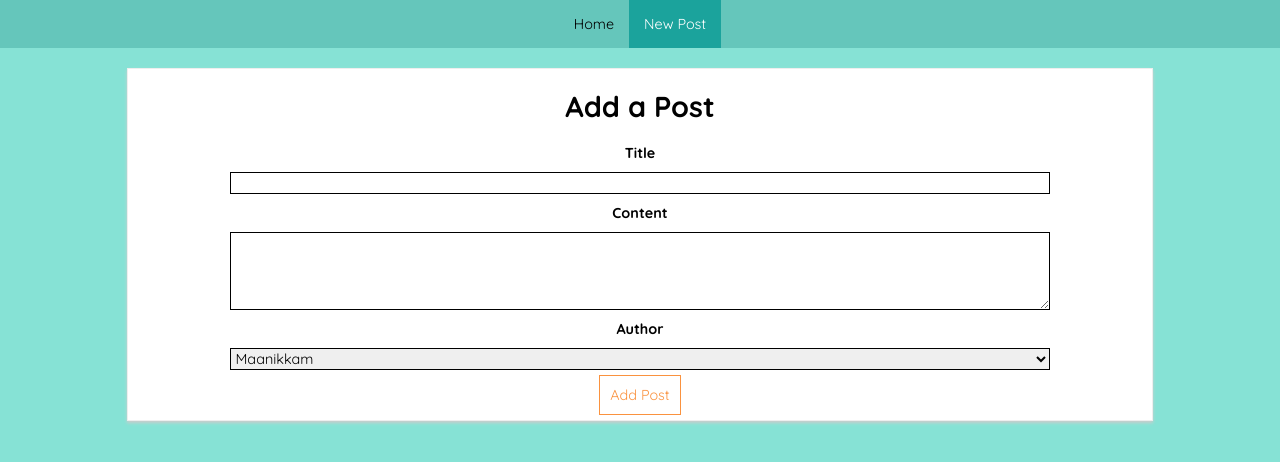
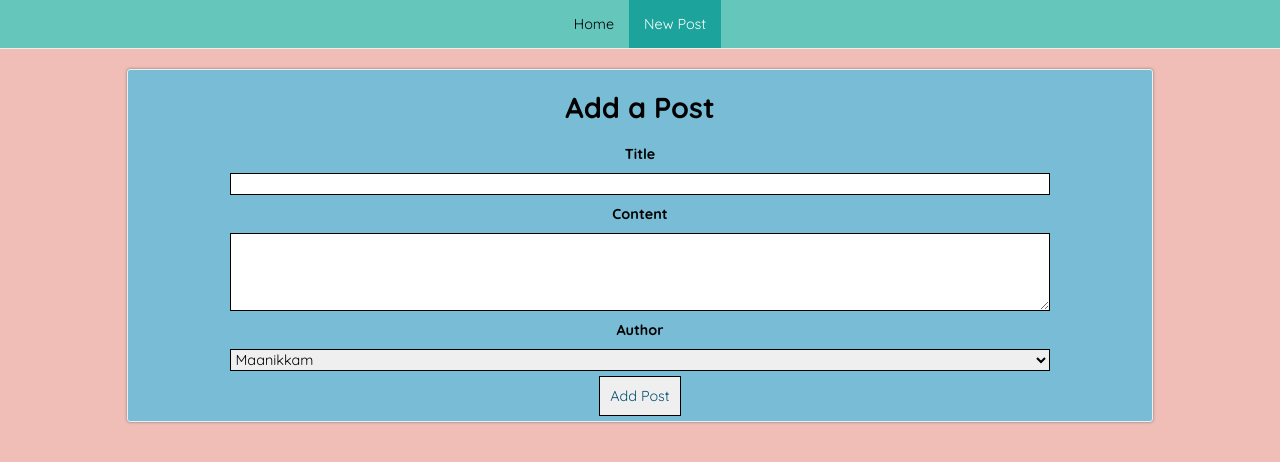
Before and after one commit to maaraaji/react-stud-routing, a React (Create React App) app: page /new-post in a window 1280 px wide. Shown: the top 462 px of the page. Built offline with nearby package versions, Linux system fonts and the light colour scheme.

Commit message:
[Tutorial] Using Switch to Load a Single Route

```diff
--- a/src/components/Post/Post.css
+++ b/src/components/Post/Post.css
@@ -10,14 +10,16 @@
     cursor: pointer;
     background-color: white;
     height: 100%;
+    border: 1px solid #fff;
 }
 
 .Post:hover,
 .Post:active {
-    background-color: #16A085;
+    background-color: #78bcd6;
+    border: 1px solid #eee;
 }
 
 .Author {
     margin: 16px 0;
-    color: #bbb;
+    color: #777;
 }
--- a/src/containers/Blog/Blog.css
+++ b/src/containers/Blog/Blog.css
@@ -5,6 +5,7 @@
   width: 100%;
   text-align: center;
   background-color: #65C6BB;
+  border-bottom: 1px solid #eee;
 }
 
 .Blog li {
@@ -18,7 +19,7 @@
   padding: 15px;
 }
 
-.Blog nav a:hover, a:active, a.active {
+.Blog nav a:hover,  a.active {
   color: white;
   background-color: #1BA39C;
 }
--- a/src/containers/Blog/FullPost/FullPost.css
+++ b/src/containers/Blog/FullPost/FullPost.css
@@ -1,10 +1,12 @@
 .FullPost {
     width: 80%;
     margin: 20px auto;
+    padding: 20px;
     border: 1px solid #eee;
-    box-shadow: 0 2px 3px #ccc;
+    box-shadow: 0 0px 3px #777;
+    border-radius: 3px;
     text-align: center;
-    background-color: white;
+    background-color: #78bcd6;
 }
 
 .Edit {
@@ -30,10 +32,18 @@
 }
 
 .Edit button.Delete {
-    color: red;
+    margin: 5px 0;
+    padding: 5px;
+    font: inherit;
+    border: 1px solid white;
+    background-color: #610000;
+    color: white;
+    cursor: pointer;
 }
 
 .Edit button.Delete:hover,
 .Edit button.Delete:active {
-    color: darkred;
+  font-weight: 800;
+  background-color: white;
+  color: #610000;
 }
--- a/src/containers/Blog/NewPost/NewPost.css
+++ b/src/containers/Blog/NewPost/NewPost.css
@@ -2,9 +2,10 @@
     width: 80%;
     margin: 20px auto;
     border: 1px solid #eee;
-    box-shadow: 0 2px 3px #ccc;
+    box-shadow: 0 0px 3px #777;
+    border-radius: 3px;
     text-align: center;
-    background-color: white;
+    background-color: #78bcd6;
 }
 
 .NewPost label {
@@ -30,14 +31,14 @@
     margin: 5px 0;
     padding: 10px;
     font: inherit;
-    border: 1px solid #fa923f;
-    background-color: transparent;
-    color: #fa923f;
+    border: 1px solid #000000;
+    background-color: #white;
+    color: #02506e;
     cursor: pointer;
 }
 
 .NewPost button:hover,
 .NewPost button:active {
     color: white;
-    background-color: #fa923f;
+    background-color: #1BA39C;
 }
--- a/src/containers/Blog/Posts/Posts.js
+++ b/src/containers/Blog/Posts/Posts.js
@@ -20,7 +20,7 @@ class Posts extends Component {
           Author : 'Maanikkam'
         }
       });
-      // console.log(updatedPosts);
+      console.log(updatedPosts);
       this.setState({
         posts: updatedPosts
       })
--- a/src/index.css
+++ b/src/index.css
@@ -4,5 +4,5 @@ body {
   font-family: 'Quicksand';
   font-weight: 400;
   font-size: 0.9em;
-  background-color: #86E2D5;
+  background-color: #f1beb7;
 }
```
Also changed, not shown: 1 other file (tests, documents, lock files or other folders).
